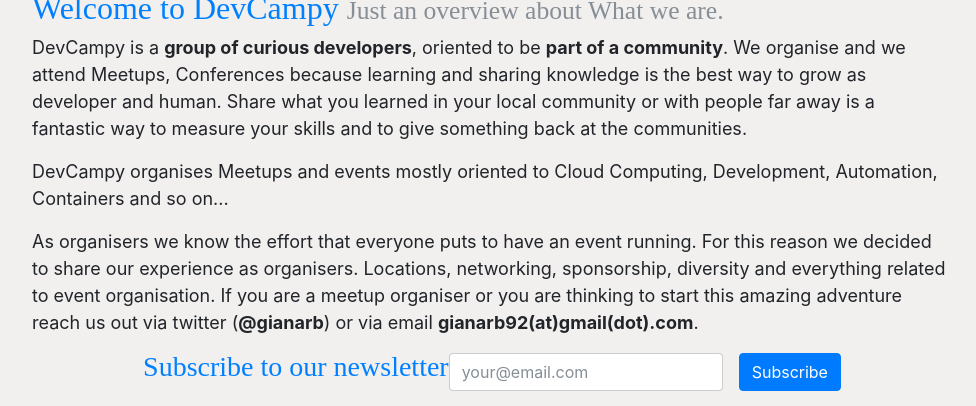
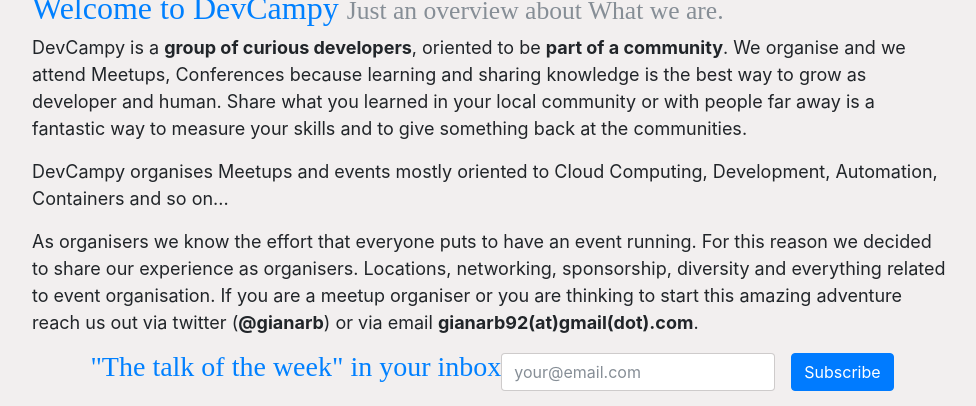
Before and after one commit to xrmx/devcampy.com, a Jekyll site: the page built from index.md, in a window 1280 px wide, cut to the strip 887-1293 px from the top of the page. Shown: the whole strip, without its empty margins (148-1124 px from the left). Built offline with Jekyll 4.4.1, drawn with Linux system fonts in a browser that asks for light colours; nearby versions of some CDN libraries; some web fonts are replaced.

Commit message:
Update newsletter message

```diff
--- a/_includes/mailing-list.html
+++ b/_includes/mailing-list.html
@@ -3,7 +3,7 @@
 	<div class="col"></div>
 	<form class="validate col-md-auto form-inline" action="//gianarb.us2.list-manage.com/subscribe/post?u=03581a38fd820a06b0898c802&amp;id=4575924f3f" method="post" id="mc-embedded-subscribe-form" name="mc-embedded-subscribe-form" target="_blank" novalidate>
 		<div class="form-group">
-			<h3>Subscribe to our newsletter </h3>
+			<h3>"The talk of the week" in your inbox </h3>
 	  	</div>
 		<div class="form-group" id="mc_embed_signup_scroll">
 			<div class="mc-field-group">
```
